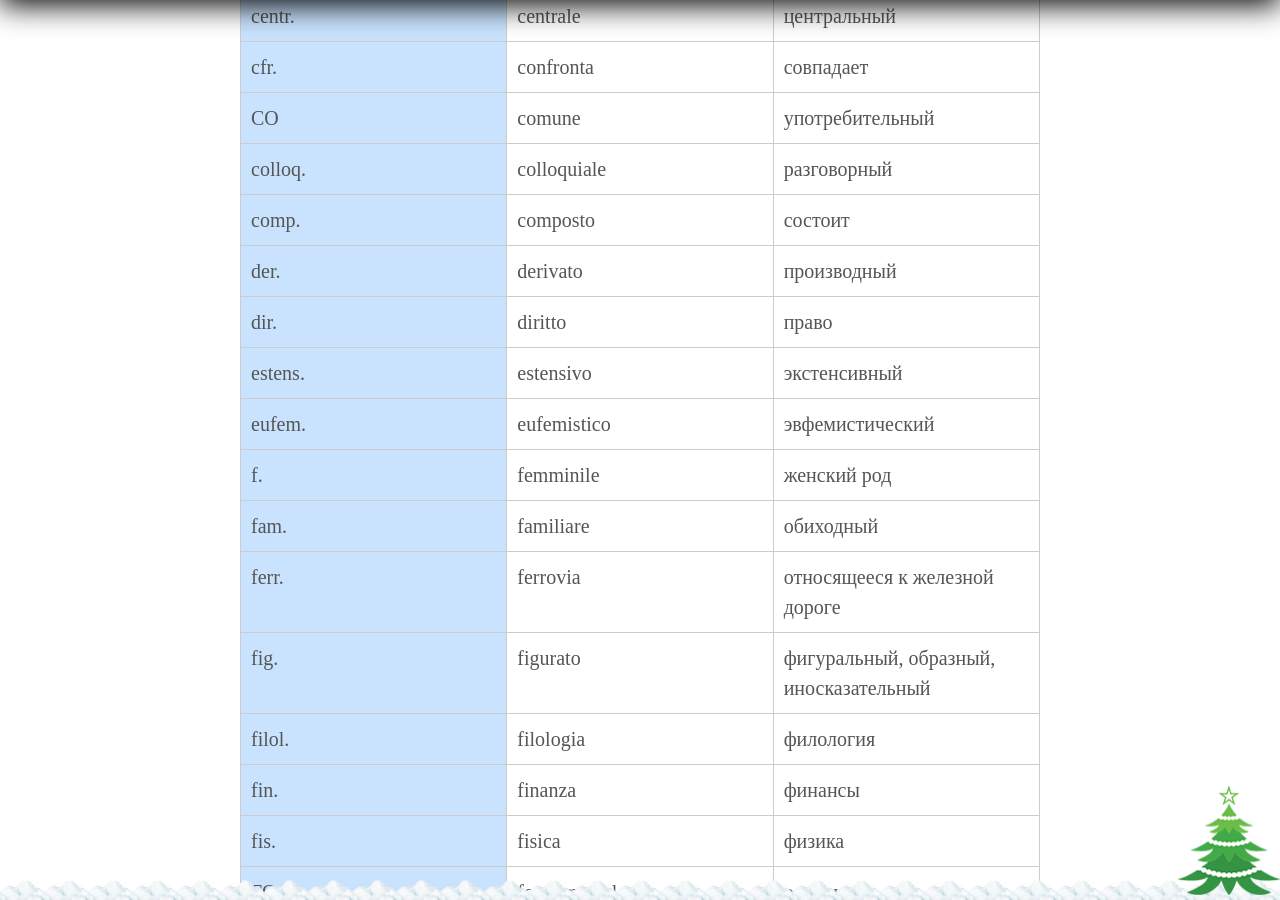
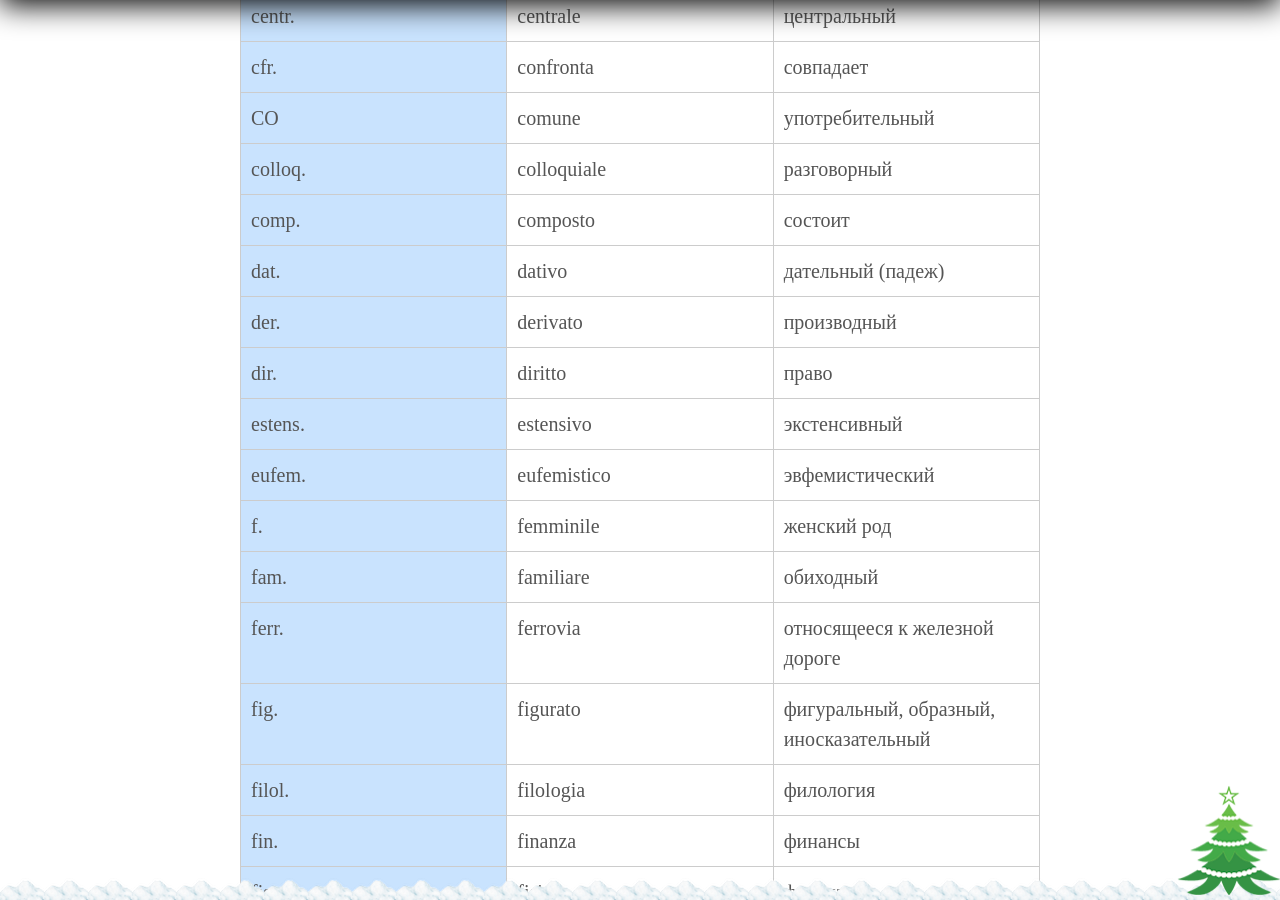
Before and after one commit to postolny/postolny.github.io, a Jekyll site: the page built from _pages/abbreviazioni.md, in a window 1280 px wide and 900 px high, scrolled down 1808 px. Built offline with Jekyll 4.4.1, drawn with Linux system fonts in a browser that asks for light colours.

Commit message:
Add files via upload

```diff
--- a/_pages/abbreviazioni.md
+++ b/_pages/abbreviazioni.md
@@ -35,6 +35,7 @@ In questa pagina vi metterò una lista delle abbreviazioni che potete trovare ne
 |CO|comune|употребительный|
 |colloq.|colloquiale|разговорный|
 |comp.|composto|состоит|
+|dat.|dativo|дательный (падеж)|
 |der.|derivato|производный|
 |dir.|diritto|право|
 |estens.|estensivo|экстенсивный|
```
Also changed, not shown: other parts of _pages/abbreviazioni.md (+1 -0 lines).
